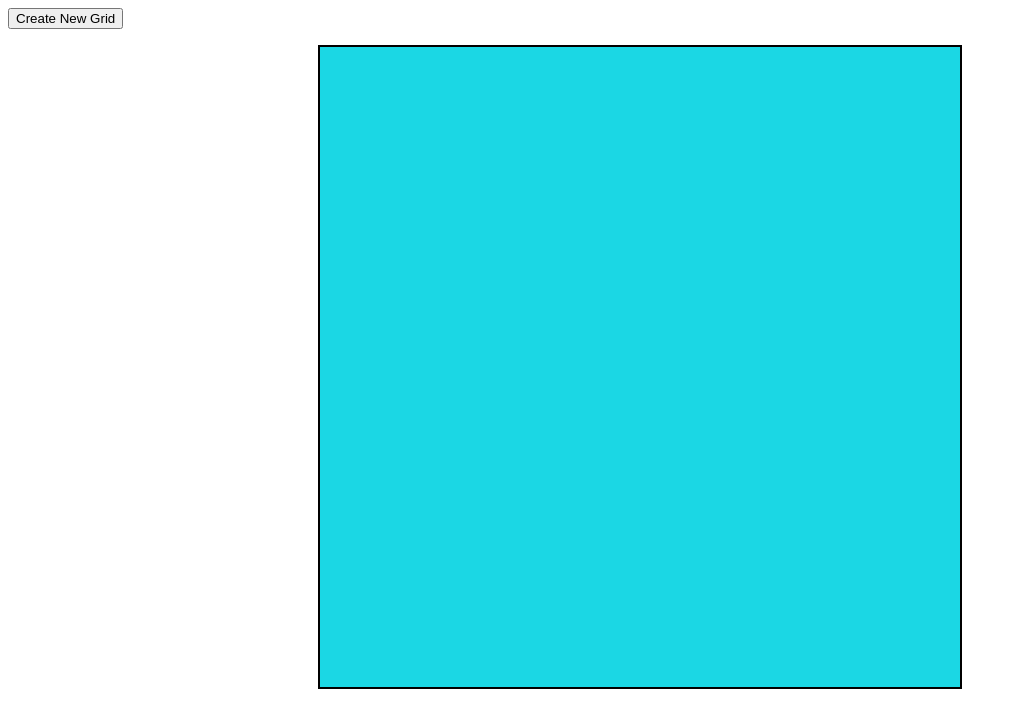
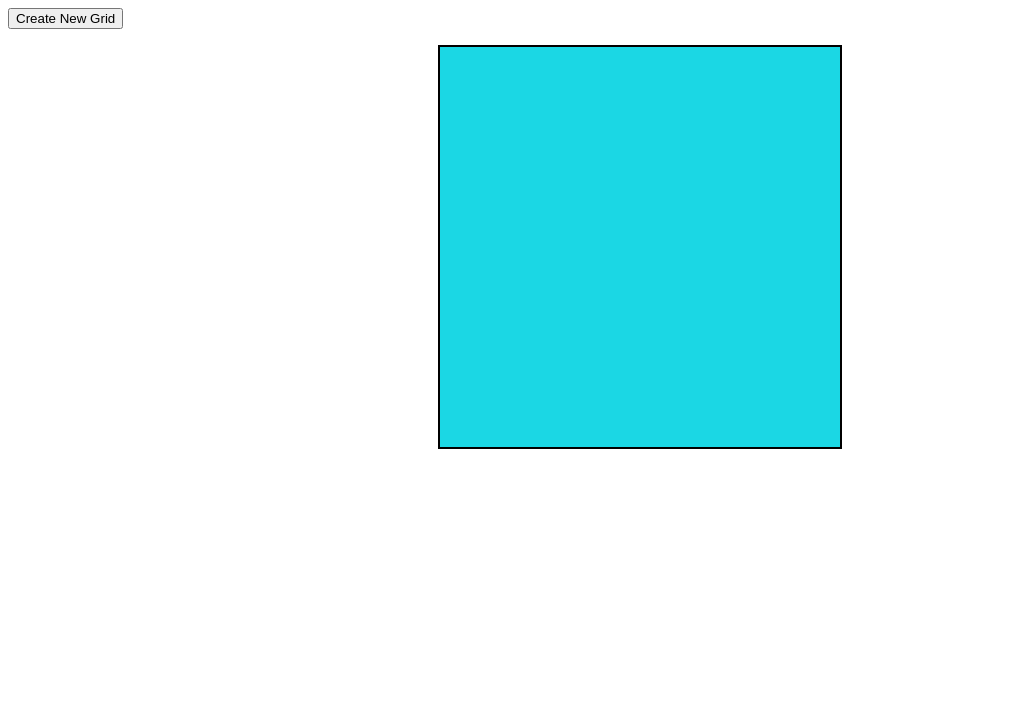
Before and after one commit to peaceissa/odin-etch-a-sketch, a plain HTML site: page index.html in a window 1280 px wide. Shown: the whole page, without its empty margins (0-1017 px from the left). Drawn offline with Linux system fonts and the light colour scheme.

```diff
--- a/script.js
+++ b/script.js
@@ -3,8 +3,7 @@ let gridSize = 16;
 const colors = ['purple','green','orange','pink','purple','blue','red','yellow','violet','gold','almond','maroon','peach'];
 
 function createGrid() {
-    const container = document.querySelector('#container');
-    container.innerHTML = '';
+    // container.innerHTML = '';
 
     for (let i = 0; i < gridSize * gridSize; i++) {
         const gridSquare = document.createElement('div');
@@ -15,9 +14,12 @@ function createGrid() {
             const randomColor = colors[Math.floor(Math.random() * colors.length)]
             gridSquare.style.backgroundColor = randomColor;
         });
-        gridSquare.addEventListener('mouseout',function(){
-            gridSquare.style.backgroundColor = "";
-        });
+        // gridSquare.addEventListener('mouseout',function(){
+        //     gridSquare.style.backgroundColor = "";
+        // });
+
+        // container.appendChild(gridSquare);
+
     }
 }
 
@@ -37,3 +39,5 @@ createGrid();
 
 const btn = document.getElementById("grid");
 btn.addEventListener('click',createNewGrid);
+
+//
--- a/styles.css
+++ b/styles.css
@@ -1,8 +1,8 @@
 #container{
     display: flex;
     flex-wrap: wrap;
-    height: 640px;
-    width: 640px;
+    height: 400px;
+    width: 400px;
     /* max-width: 100%; */
     border: 2px solid black;
     background-color: rgb(27, 215, 228);
@@ -11,10 +11,7 @@
     margin-top: 16px;
 }
 .grid-square{
-    width: calc(640/16);
-    height: calc(640/16);
+    width: 20px;
+    heigth: 20px;
     /* border: 1px solid black; */
 }
-.grid-square:hover{
-    background-color: red;
-}
```
